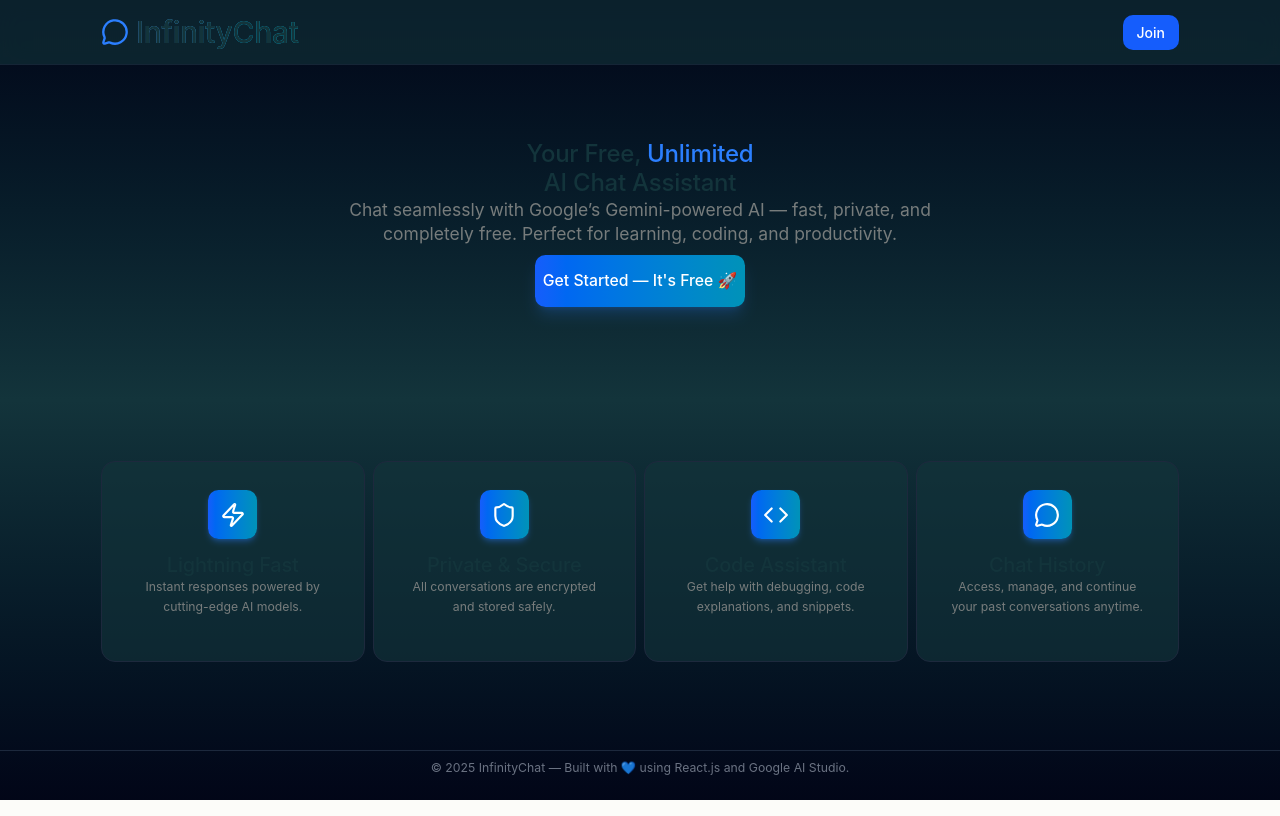
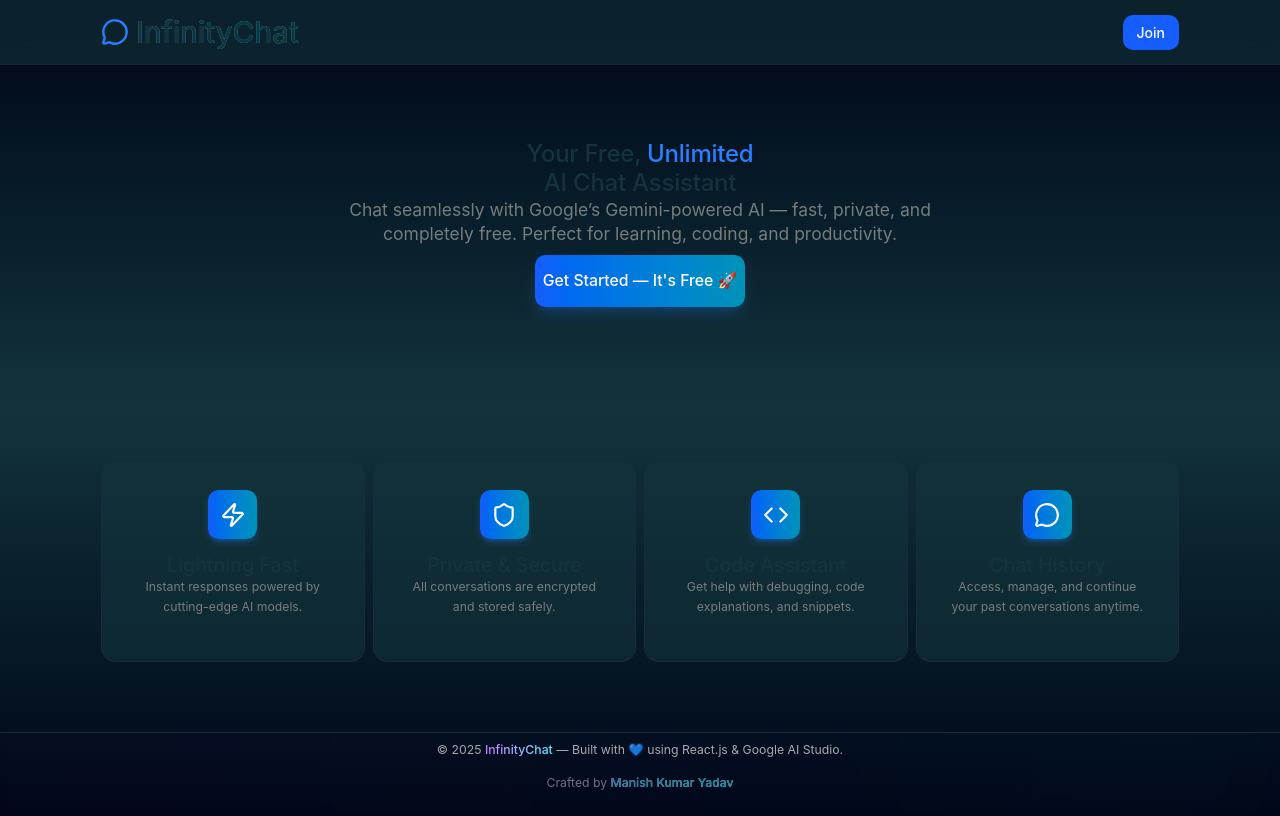
Before and after one commit to Manish-Yadav77/InfinityChat, a React (Vite) app in the folder Frontend/: page / in a window 1280 px wide. Built offline with nearby package versions, Linux system fonts and the light colour scheme; a web font is replaced by a local one.

Commit message:
InfinityChat

```diff
--- a/Frontend/src/pages/LandingPage.jsx
+++ b/Frontend/src/pages/LandingPage.jsx
@@ -101,12 +101,28 @@ export default function LandingPage() {
       </section>
 
       {/* Footer */}
-      <footer className="mt-auto border-t border-slate-800 py-8 text-center text-gray-500 text-sm">
-        <p>
-          © {new Date().getFullYear()} InfinityChat — Built with 💙 using
-          React.js and Google AI Studio.
+      <footer className="mt-auto border-t border-slate-800 py-8 text-center text-gray-400 text-sm relative overflow-hidden">
+        {/* Gradient Glow */}
+        <div className="absolute inset-0 bg-linear-to-r from-purple-600/10 via-blue-500/5 to-cyan-400/10 blur-3xl opacity-40 pointer-events-none"></div>
+
+        <p className="relative z-10 mb-2 text-gray-300">
+          © {new Date().getFullYear()} <span className="font-semibold text-transparent bg-clip-text bg-linear-to-r from-purple-400 to-cyan-300">InfinityChat</span> —
+          Built with 💙 using React.js & Google AI Studio.
+        </p>
+
+        <p className="relative z-10 text-gray-500 mt-1">
+          Crafted by{" "}
+          <a
+            href="https://www.linkedin.com/in/manish-yadav-fullstack-mern/"
+            target="_blank"
+            rel="noopener noreferrer"
+            className="font-semibold text-transparent bg-clip-text bg-linear-to-r from-purple-400 to-cyan-300 hover:brightness-125 transition-all"
+          >
+            Manish Kumar Yadav
+          </a>
         </p>
       </footer>
+
     </div>
   );
 }
```
